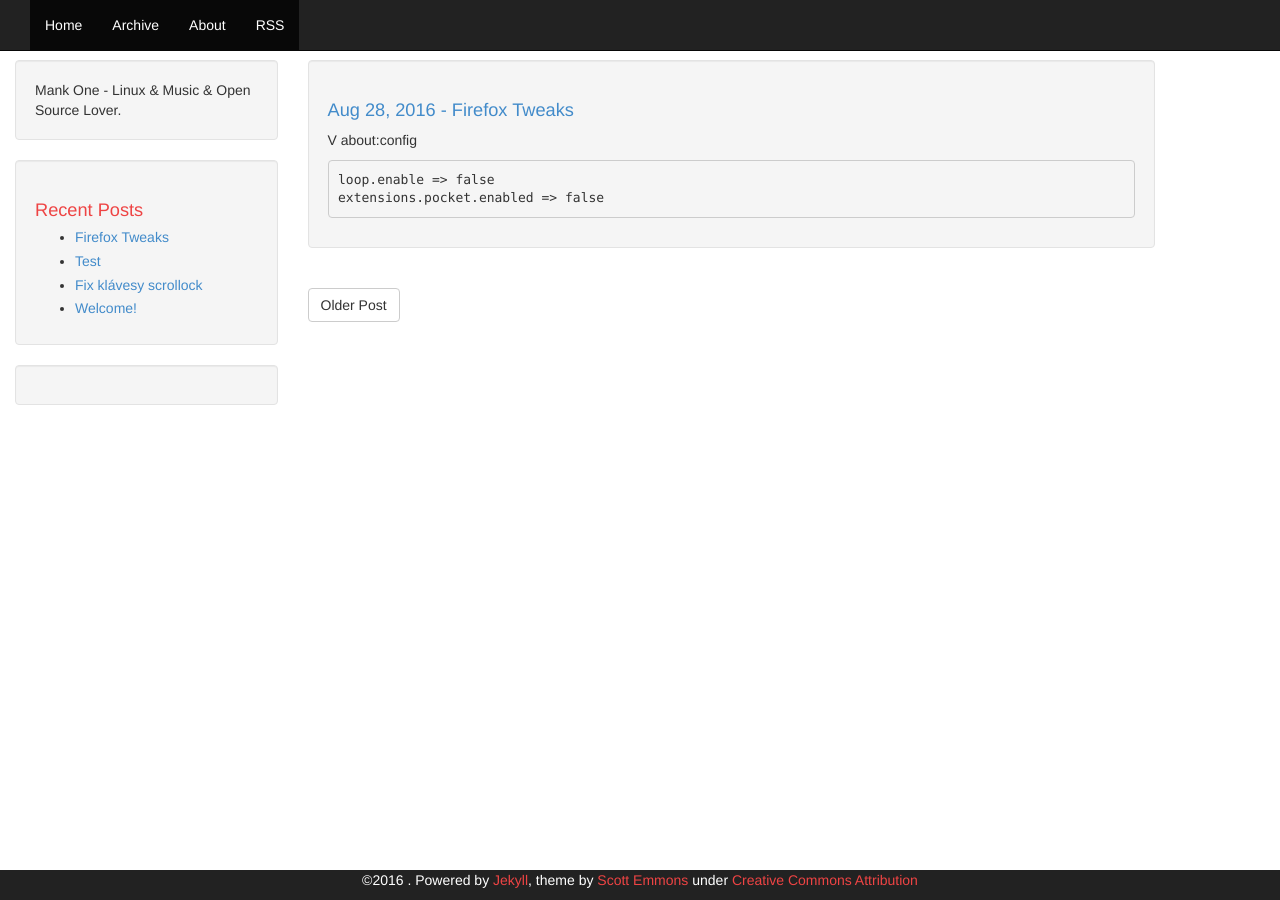
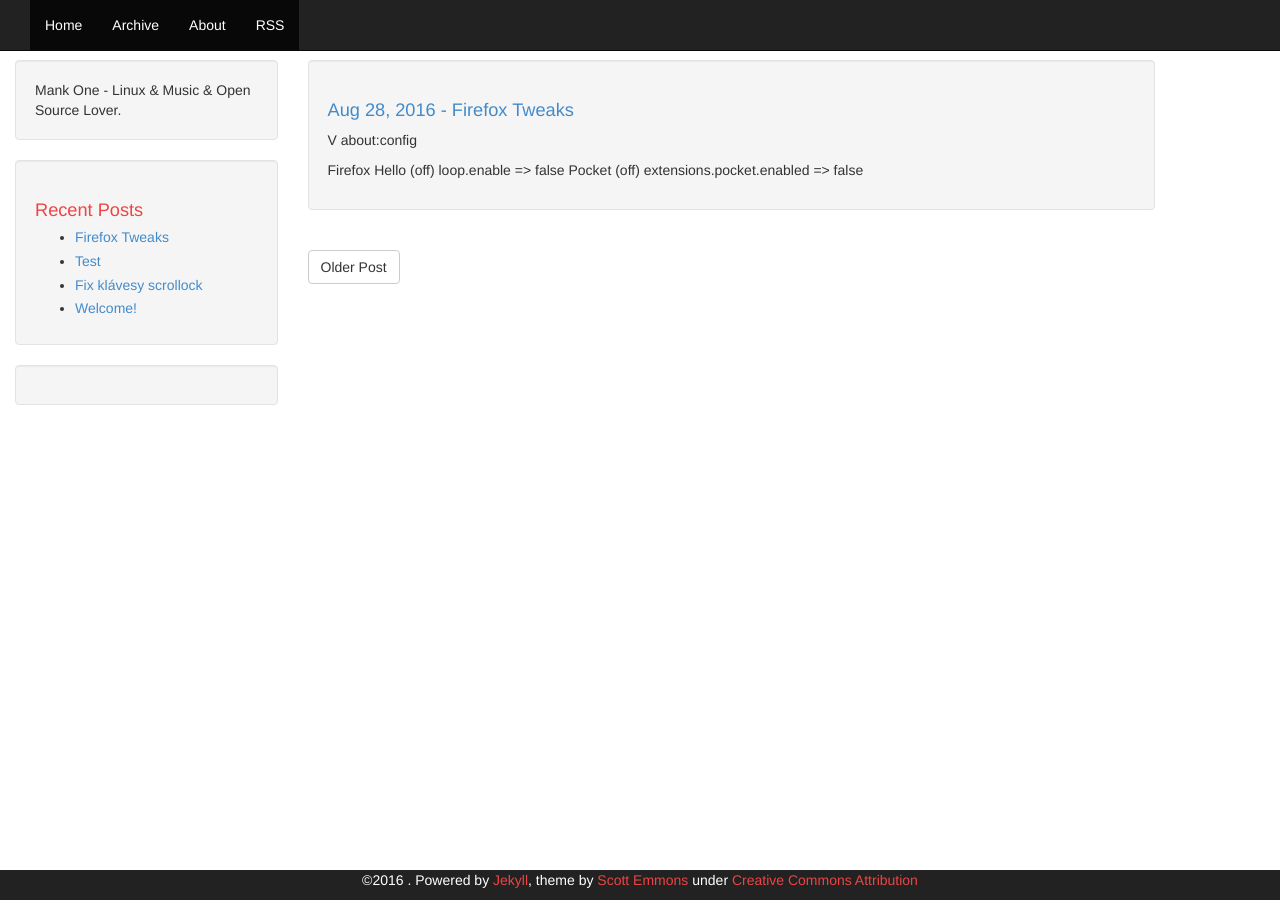
Before and after one commit to marekpistorius/blog.github.io, a Jekyll site: the page built from _posts/2016-08-28-firefox-tweaks.markdown, in a window 1280 px wide. Built offline with Jekyll 4.4.1, drawn with Linux system fonts in a browser that asks for light colours.

Commit message:
explain to ff tweak and tweak config.yml back

```diff
--- a/_config.yml
+++ b/_config.yml
@@ -10,16 +10,13 @@
 email: Mank@pclinuxos.cz
 description: > # this means to ignore newlines until "baseurl:"
   Mank One - Linux & Music & Open Source Lover.
-baseurl: "/" # the subpath of your site, e.g. /blog
+baseurl: "" # the subpath of your site, e.g. /blog
 url: "http://blog.m-opensource.eu" # the base hostname & protocol for your site
 #twitter_username: jekyllrb
 github_username:  mank1
 
 gaaccount: ''
 
-# Build settings
-#markdown: kramdown
-
 highlighter: rouge
 
 gems: ['jekyll-paginate']
--- a/_posts/2016-08-28-firefox-tweaks.markdown
+++ b/_posts/2016-08-28-firefox-tweaks.markdown
@@ -7,5 +7,7 @@
 
 V about:config
 
+Firefox Hello (off)
 	loop.enable => false
+Pocket (off)
 	extensions.pocket.enabled => false
```
